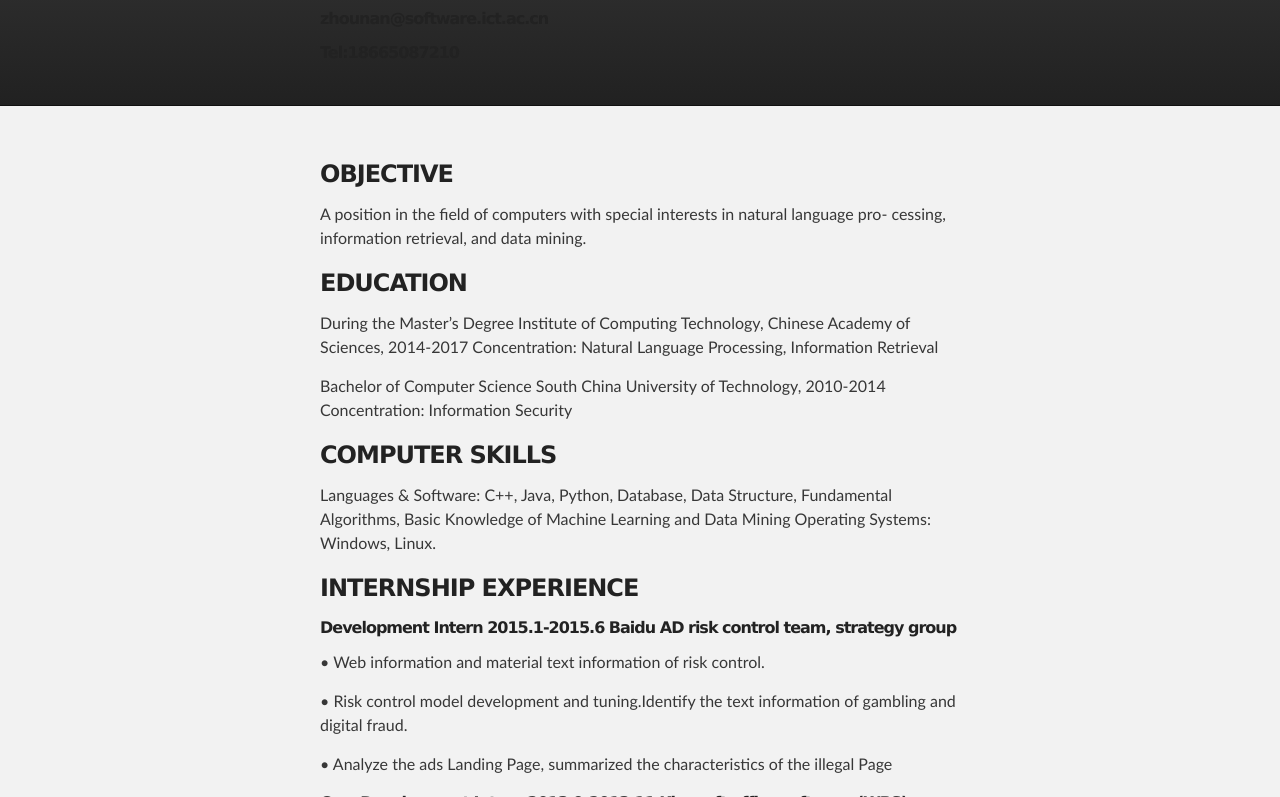
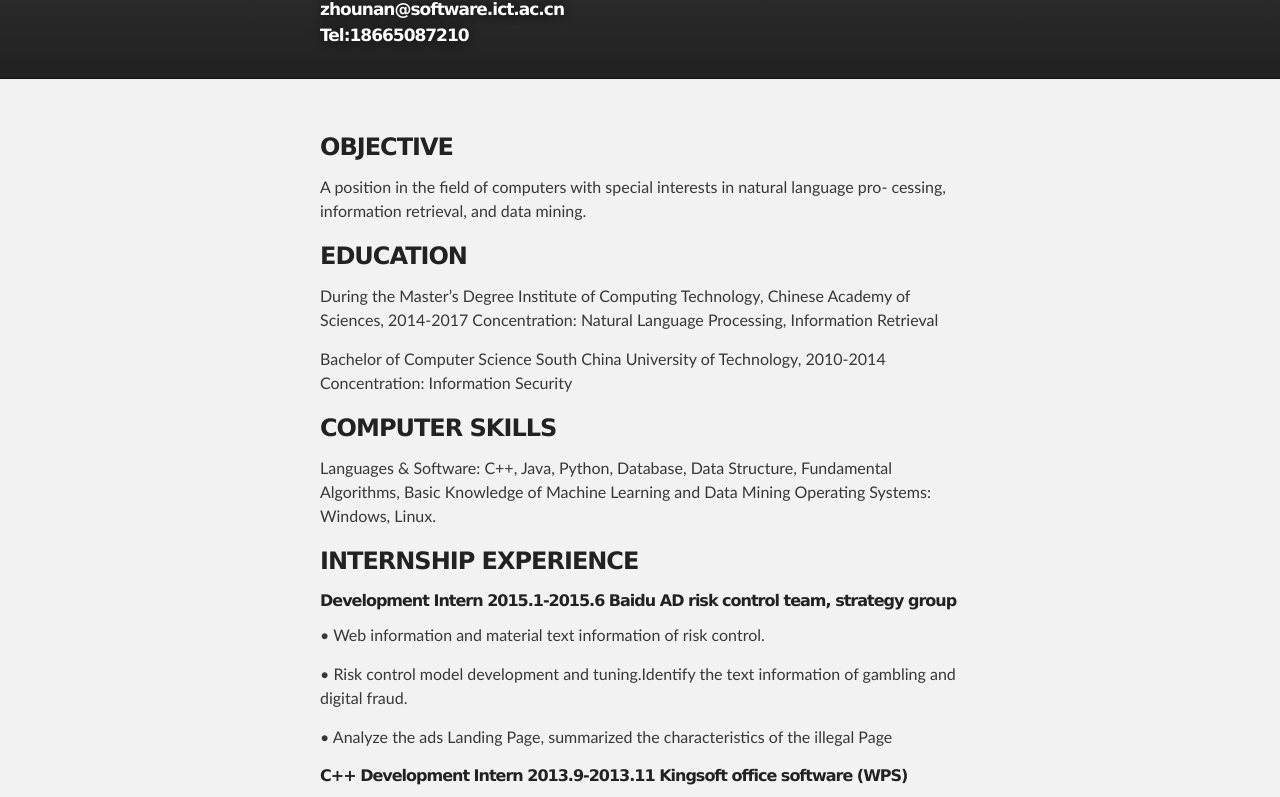
Before and after one commit to supernan/zhounan.github.com, a plain HTML site: page index.html in a window 1280 px wide. Shown: the part 116-913 px from the top of the page. Drawn offline with Linux system fonts and the light colour scheme.

Commit message:
resume update

```diff
--- a/stylesheets/stylesheet.css
+++ b/stylesheets/stylesheet.css
@@ -307,6 +307,14 @@ Full-Width Styles
   text-shadow: #111 0px 0px 10px;
 }
 
+#project_subtitle {
+  margin: 0;
+  color: #fff;
+  font-size: 17px;
+  font-weight: 700;
+  text-shadow: #111 0px 0px 10px;
+}
+
 #project_tagline {
   color: #fff;
   font-size: 24px;
```
